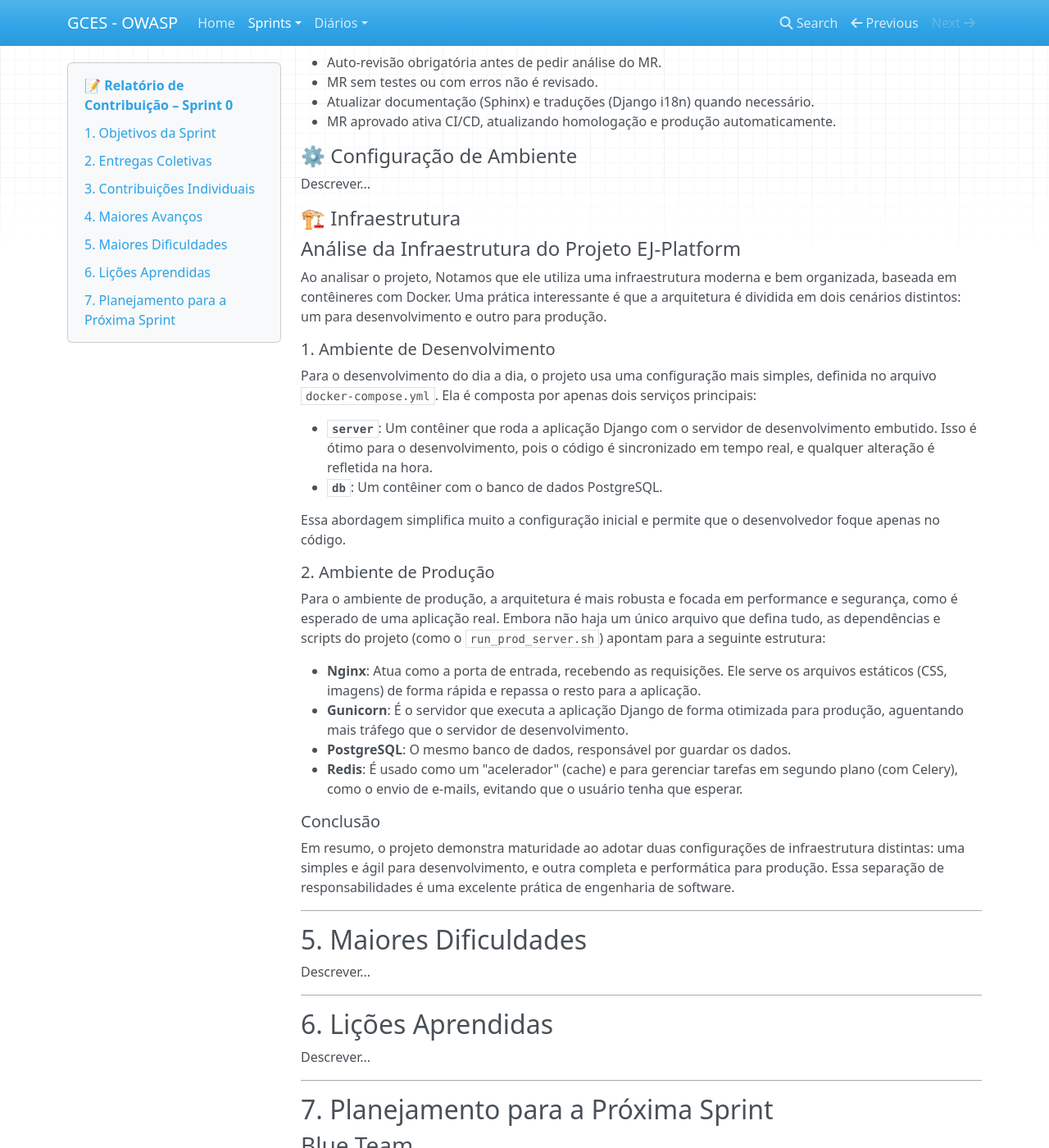
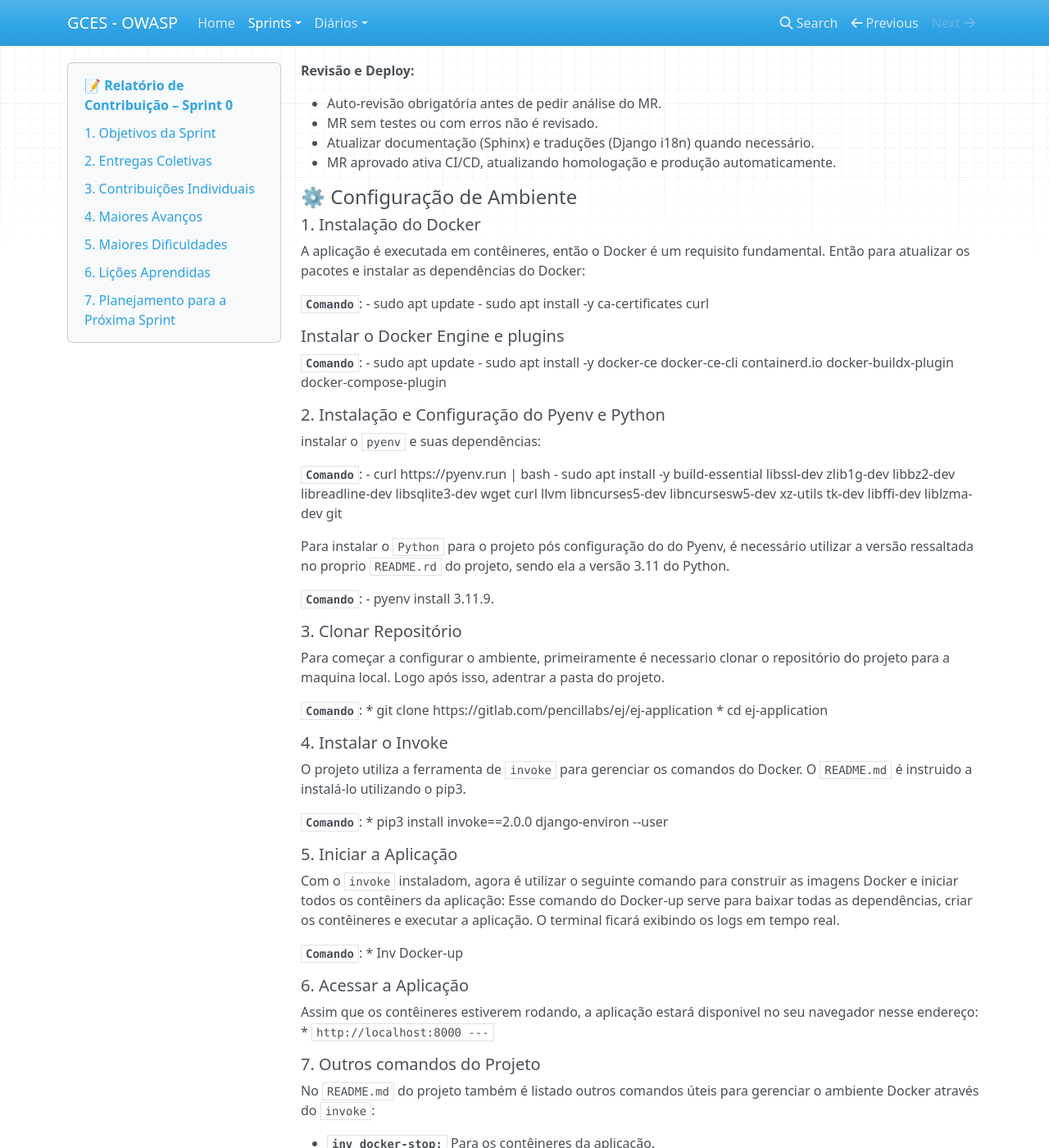
Before and after one commit to unbyytes/GCES, an MkDocs documentation site: the page built from docs/sprints/0.md, in a window 1280 px wide and 1400 px high, scrolled down 1448 px. Shown: the whole window at 82% size. Built offline with MkDocs 1.6.1, drawn with Linux system fonts in a browser that asks for light colours; nearby versions of some CDN libraries; some of the changed text lies outside the part shown.

Commit message:
Update 0.md
Update Documentação da Configuração inicial do ambiente do EJ 0.md

```diff
--- a/docs/sprints/0.md
+++ b/docs/sprints/0.md
@@ -34,6 +34,7 @@
 | ------------- | ----------------------------------------- | ------------------------- | ----------- |
 | Mateus Vieira | Documentação das práticas de GCES do EJ   | [📚 Práticas de GCES no EJ](#-práticas-de-gces-no-ej)  | |
 | Miguel Arthur | Documentação da Infraestrutura do EJ  | [ 🏗️ Infraestrutura](#-Infraestrutura)  | |
+| Marcus Vinicius | Documentação da Configuração inicial do ambiente do EJ    | [⚙️ Configuração de Ambiente](#️-configuração-de-ambiente)  | |
 
 
 ---
@@ -71,7 +72,70 @@
 
 #### ⚙️ Configuração de Ambiente
 
-Descrever...
+##### 1. Instalação do Docker
+
+A aplicação é executada em contêineres, então o Docker é um requisito fundamental. Então para atualizar os pacotes e instalar as dependências do Docker:
+
+**`Comando`**:
+- sudo apt update
+- sudo apt install -y ca-certificates curl
+
+##### Instalar o Docker Engine e plugins
+
+**`Comando`**:
+- sudo apt update
+- sudo apt install -y docker-ce docker-ce-cli containerd.io docker-buildx-plugin docker-compose-plugin
+
+##### 2. Instalação e Configuração do Pyenv e Python
+
+instalar o `pyenv` e suas dependências:
+
+**`Comando`**:
+- curl https://pyenv.run | bash
+- sudo apt install -y build-essential libssl-dev zlib1g-dev libbz2-dev libreadline-dev libsqlite3-dev wget curl llvm libncurses5-dev libncursesw5-dev xz-utils tk-dev libffi-dev liblzma-dev git
+
+Para instalar o `Python` para o projeto pós configuração do do Pyenv, é necessário utilizar a versão ressaltada no proprio `README.rd` do projeto, sendo ela a versão 3.11 do Python.
+
+**`Comando`**:
+- pyenv install 3.11.9.
+
+##### 3. Clonar Repositório
+
+Para começar a configurar o ambiente, primeiramente é necessario clonar o repositório do projeto para a maquina local. Logo após isso, adentrar a pasta do projeto.
+
+**`Comando`**:
+* git clone https://gitlab.com/pencillabs/ej/ej-application
+* cd ej-application
+
+##### 4. Instalar o Invoke
+
+O projeto utiliza a ferramenta de `invoke` para gerenciar os comandos do Docker. O `README.md` é instruido a instalá-lo utilizando o pip3.
+
+**`Comando`**:
+* pip3 install invoke==2.0.0 django-environ --user
+
+##### 5. Iniciar a Aplicação
+
+Com o `invoke` instaladom, agora é utilizar o seguinte comando para construir as imagens Docker e iniciar todos os contêiners da aplicação:
+Esse comando do Docker-up serve para baixar todas as dependências, criar os contêineres e executar a aplicação. O terminal ficará exibindo os logs em tempo real.
+
+**`Comando`**:
+* Inv Docker-up
+
+##### 6. Acessar a Aplicação
+
+Assim que os contêineres estiverem rodando, a aplicação estará disponivel no seu navegador nesse endereço:
+* `http://localhost:8000 ---`
+
+##### 7. Outros comandos do Projeto
+
+No `README.md` do projeto também é listado outros comandos úteis para gerenciar o ambiente Docker através do `invoke`:
+
+- **`inv docker-stop:`** Para os contêineres da aplicação.
+- **`inv docker-logs:`** Mostrar os logs do serviço do Django.
+- **`inv docker-rm:`** Remove os contrêineres da aplicação.
+- **`inv docker-exec "comando":`** Executa um comando shell dentro do contêiner do Django.
+
 
 #### 🏗️ Infraestrutura
 
```
